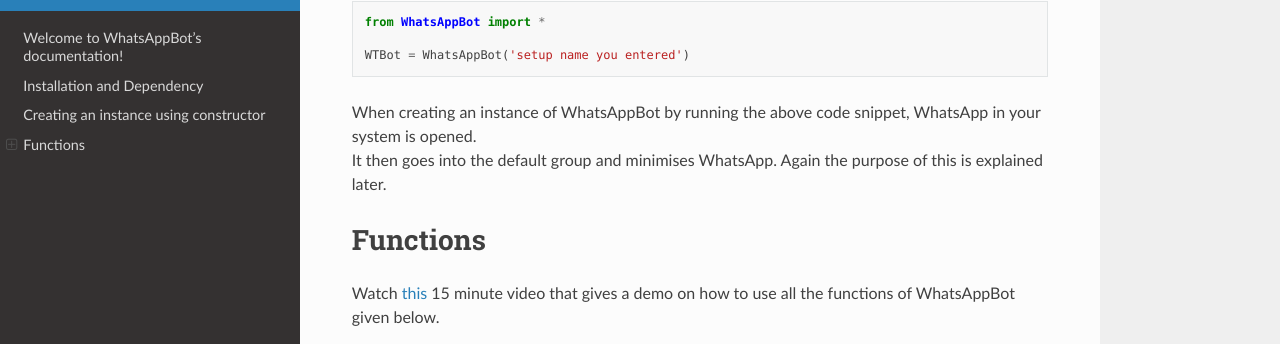
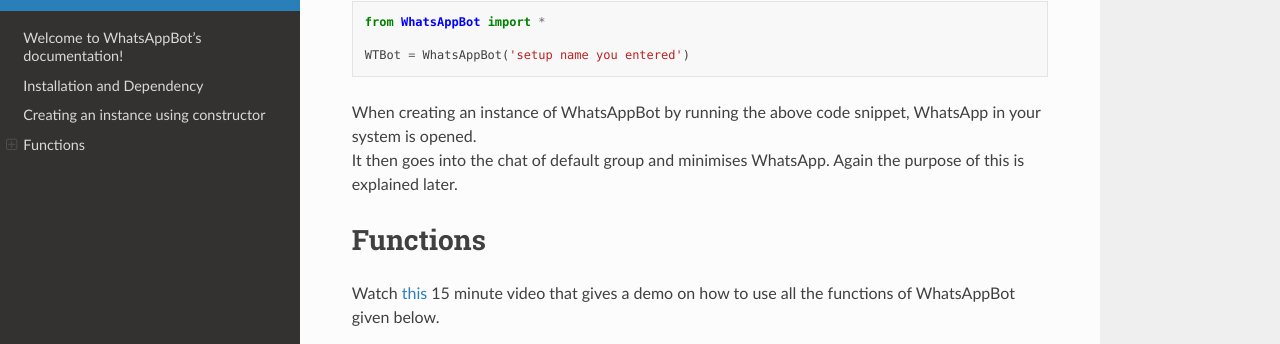
Before and after one commit to ArvindR07/WhatsAppBotDocs, a Sphinx documentation site: the page built from docs/source/index.rst, in a window 1280 px wide and 900 px high, scrolled down 1995 px. Shown: the part 107-451 px from the top of the window. Built offline with Sphinx 7.4.7 and the Read the Docs theme 2.0.0, drawn with Linux system fonts in a browser that asks for light colours.

Commit message:
Update index.rst

```diff
--- a/docs/source/index.rst
+++ b/docs/source/index.rst
@@ -85,7 +85,7 @@
    WTBot = WhatsAppBot('setup name you entered')
 
 | When creating an instance of WhatsAppBot by running the above code snippet, WhatsApp in your system is opened.
-| It then goes into the default group and minimises WhatsApp. Again the purpose of this is explained later.
+| It then goes into the chat of default group and minimises WhatsApp. Again the purpose of this is explained later.
 
 Functions
 =======================
```
